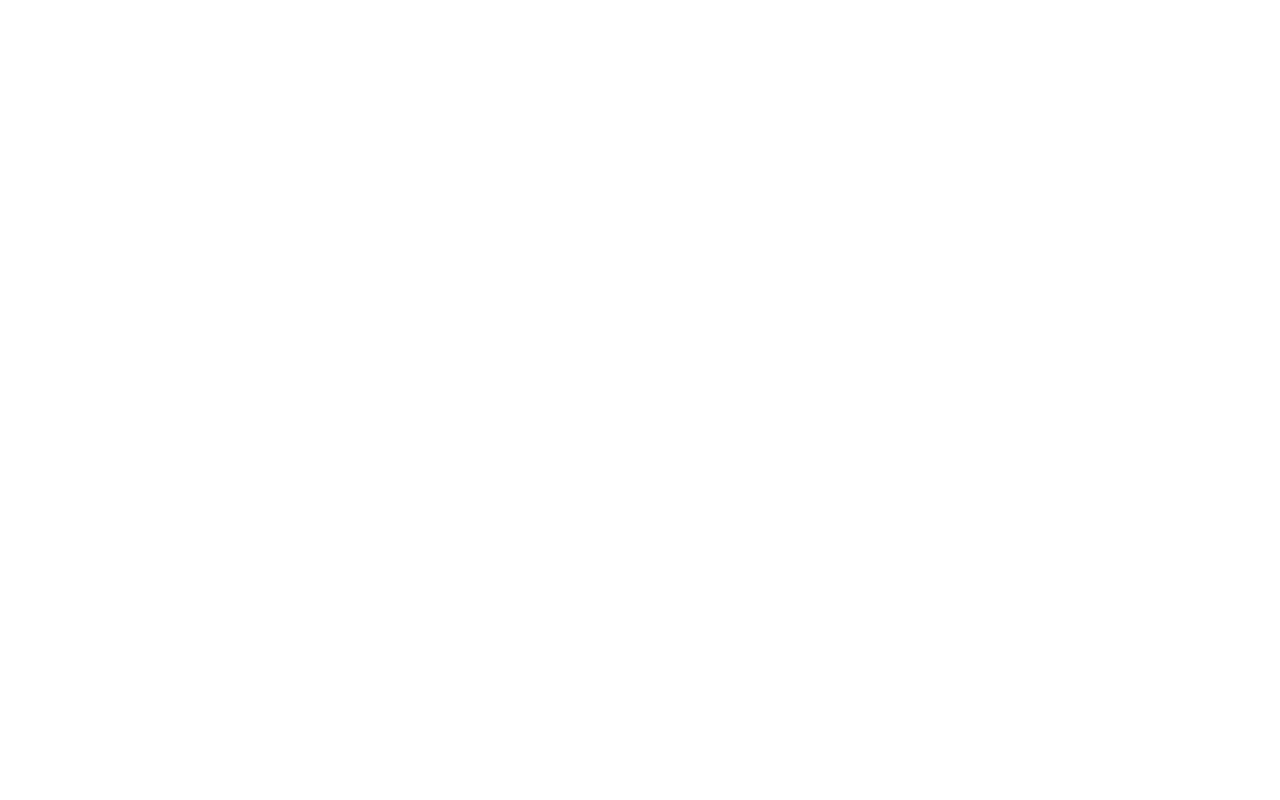
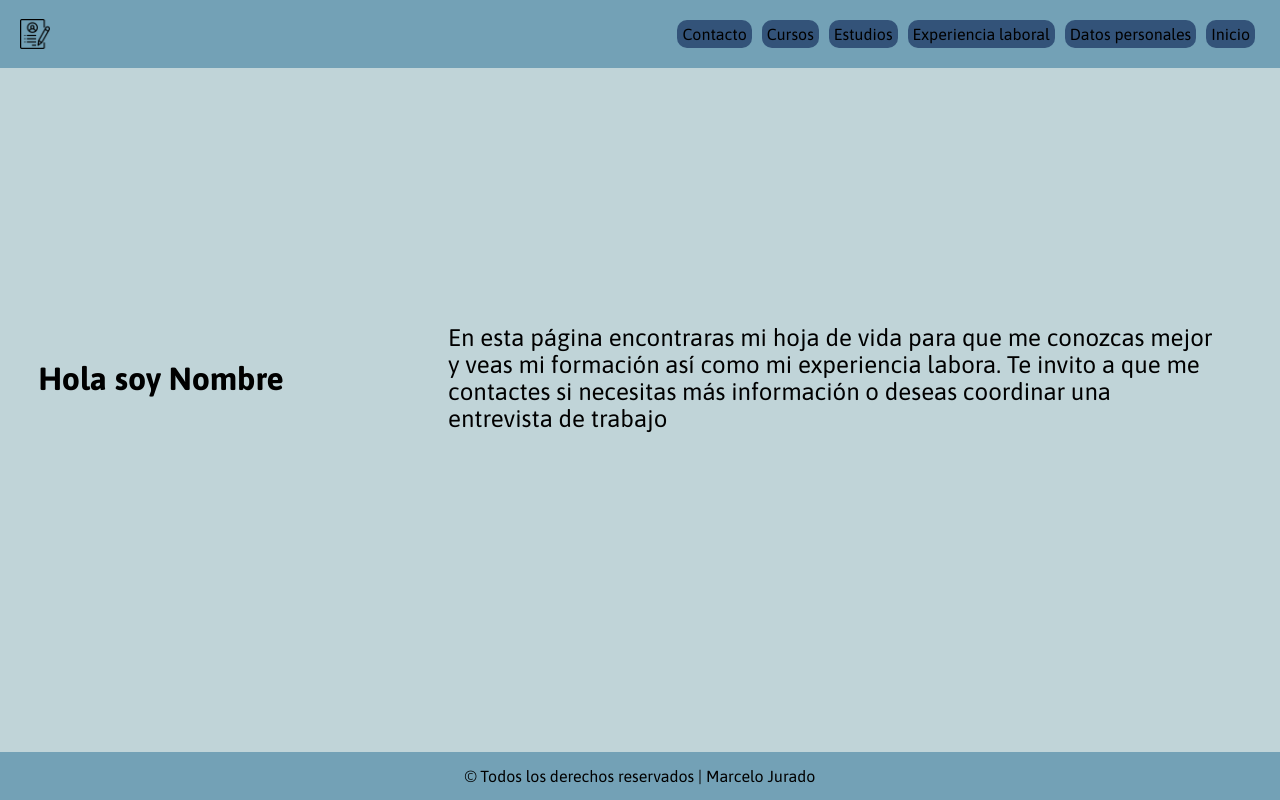
Before and after one commit to marcelonj/argentina_programa, a plain HTML site: page index.html in a window 1280 px wide. Drawn offline with Linux system fonts and the light colour scheme.

Commit message:
Se creo el cuerpo de la página principal y el css

```diff
--- a/index.html
+++ b/index.html
@@ -4,9 +4,33 @@
     <meta charset="UTF-8">
     <meta http-equiv="X-UA-Compatible" content="IE=edge">
     <meta name="viewport" content="width=device-width, initial-scale=1.0">
-    <title>Document</title>
+    <link rel="shortcut icon" href="Imagenes/curriculum.png" type="image/x-icon">
+    <link rel="stylesheet" href="style.css">
+    <link rel="preconnect" href="https://fonts.googleapis.com">
+<link rel="preconnect" href="https://fonts.gstatic.com" crossorigin>
+<link href="https://fonts.googleapis.com/css2?family=Asap:wght@100;200;300;400;500;600;700&display=swap" rel="stylesheet">
+    <title>Curricum Vitae</title>
 </head>
 <body>
-
+    <nav>
+        <img id="logo_principal" src="Imagenes/curriculum.png" alt="Logo curriculum Vitae">
+        <ul>
+            <li>Inicio</li>
+            <li>Datos personales</li>
+            <li>Experiencia laboral</li>
+            <li>Estudios</li>
+            <li>Cursos</li>
+            <li>Contacto</li>
+        </ul>
+    </nav>
+    <article>
+        <h1>Hola soy Nombre</h1>
+        <p>En esta página encontraras mi hoja de vida para que me conozcas mejor y veas mi formación así como mi experiencia labora.
+            Te invito a que me contactes si necesitas más información o deseas coordinar una entrevista de trabajo
+        </p>
+    </article>
+    <footer>
+        <div>&copy; Todos los derechos reservados | Marcelo Jurado</div>
+    </footer>
 </body>
 </html>
--- /dev/null
+++ b/style.css
@@ -0,0 +1,74 @@
+* {
+    background-color: #c0d4d8;
+    margin: 0px;
+    font-family: 'Asap', sans-serif;
+}
+
+/* Estilos de la barra de navegación */
+nav {
+    display: flex;
+    align-items: center;
+    justify-content: space-between;
+    background-color: #73a1b6;
+    padding: 10px;
+}
+
+ul {
+    display: flex;
+    flex-direction: row-reverse;
+    padding: 5px 10px;
+}
+
+#logo_principal {
+    width: auto;
+    max-height: 30px;
+    margin: 5px 10px;
+    background-color: rgba(0, 0, 0, 0);
+}
+
+nav ul {
+    background-color: rgba(0, 0, 0, 0);
+}
+
+nav ul li {
+    list-style: none;
+    margin: 5px;
+    padding: 5px;
+    background-color: #335379;
+    border-radius: 10px;
+}
+
+article {
+    display: flex;
+    flex-direction: row;
+    justify-content: space-between;
+    align-items: center;
+    height: 100%;
+}
+
+article p {
+    width: 60%;
+    padding: 20% 5%;
+    font-size: 24px;
+}
+
+article h1 {
+    font-size: 32px;
+    padding: 3%;
+}
+/* Estilos pie de página */
+footer {
+    display: flex;
+    align-items: center;
+    justify-content: center;
+    position:fixed;
+    left:0px;
+    bottom:0px;
+    height: 6%;
+    width: 100%;
+    background-color: #73a1b6;
+}
+
+footer div {
+    background-color: rgba(0, 0, 0, 0);
+}
```
Also changed, not shown: Imagenes/curriculum.png (added).
